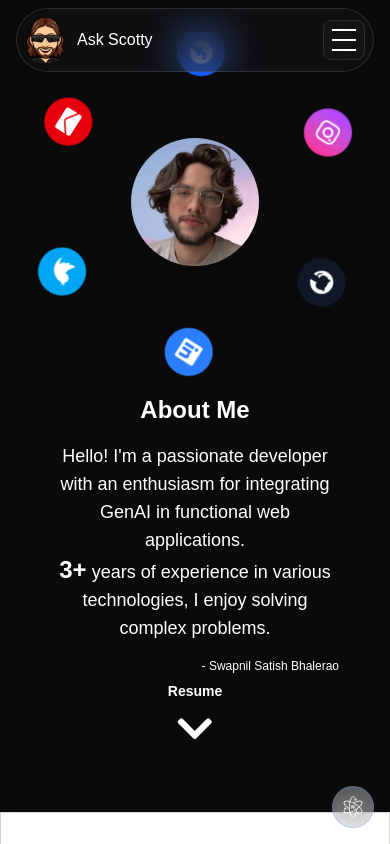
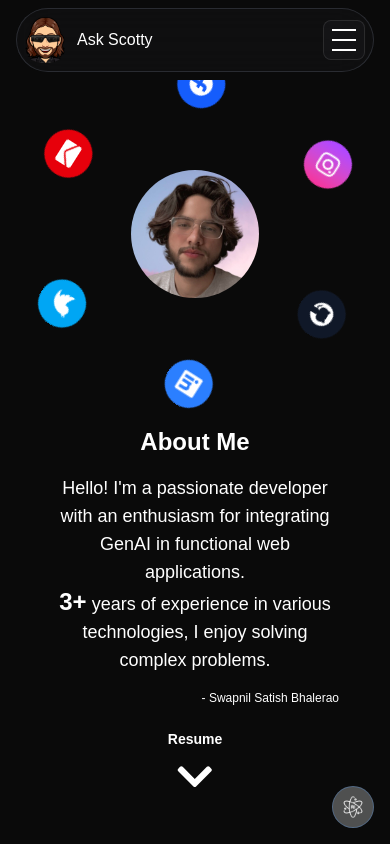
Before and after one commit to lilswapnil/MyPortfolio, a Next.js app: page /about in a window 390 px wide. Shown: the top 844 px of the page. Built offline with nearby package versions, Linux system fonts and the light colour scheme.

Commit message:
fixing about page for sm devices

```diff
--- a/app/about/page.tsx
+++ b/app/about/page.tsx
@@ -88,7 +88,7 @@ export default function About() {
 
     return (
         <>
-            <div className="about-container mt-8 h-[calc(100vh-80px)] flex items-center justify-center text-white text-4xl relative overflow-x-hidden">
+            <div className="about-container mt-20 sm:mt-8 h-[calc(100vh-80px)] flex items-center justify-center text-white text-4xl relative overflow-x-hidden">
                 <OrbitSection icons={icons} yearsCount={yearsCount} />
                 <ArrowDown />
             </div>
@@ -162,7 +162,7 @@ interface SkillCardProps {
 function OrbitSection({ icons, yearsCount }: OrbitSectionProps) {
     return (
         <>
-            <div className="flex flex-col items-center justify-center gap-8 w-full h-auto sm:flex-row mb-20 sm:gap-6 sm:h-screen">
+            <div className="flex flex-col items-center justify-center gap-8 w-full h-auto sm:flex-row mb-28 sm:mb-20 sm:gap-6 sm:h-screen">
                 <div className="flex flex-col items-center relative w-64 h-64 sm:w-80 sm:h-80 md:w-96 md:h-96 flex-shrink-0">
                     <div className="orbit-container absolute inset-0 flex items-center justify-center">
                         <div className="absolute z-10">
```
